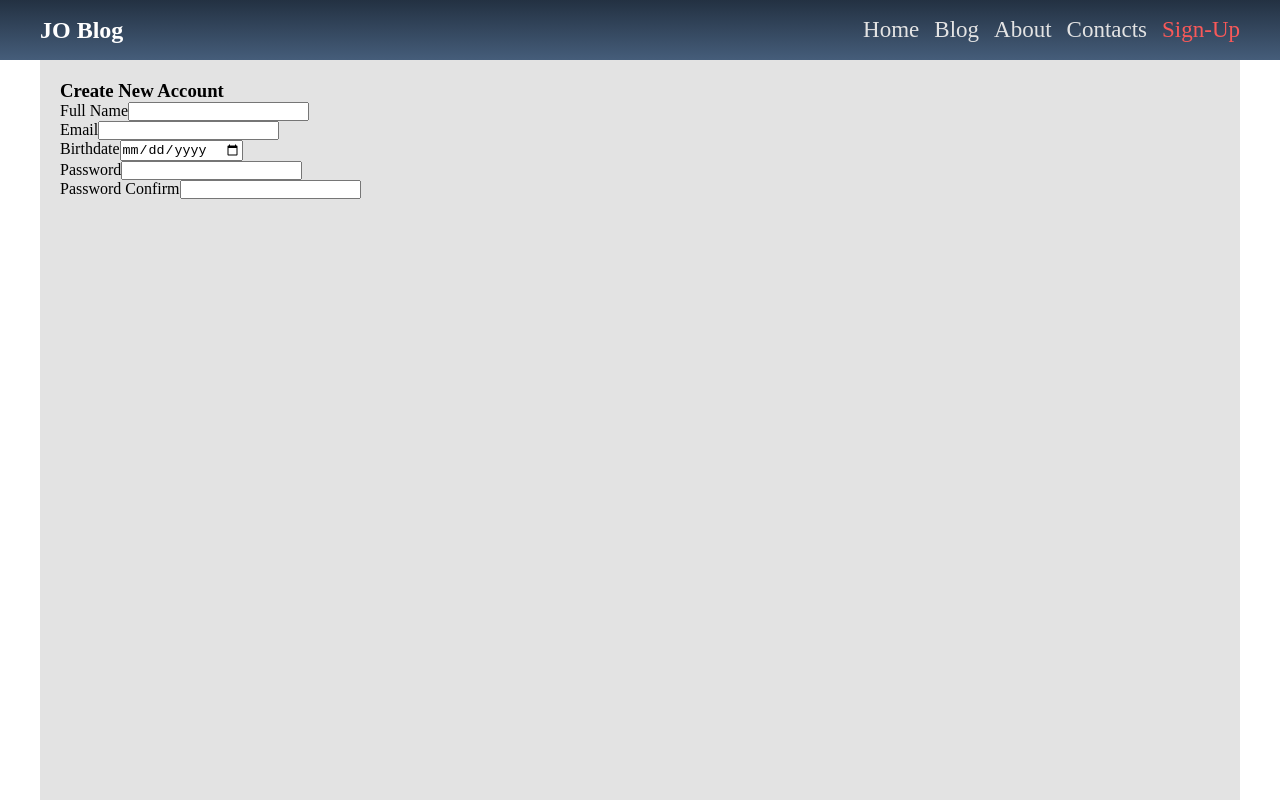
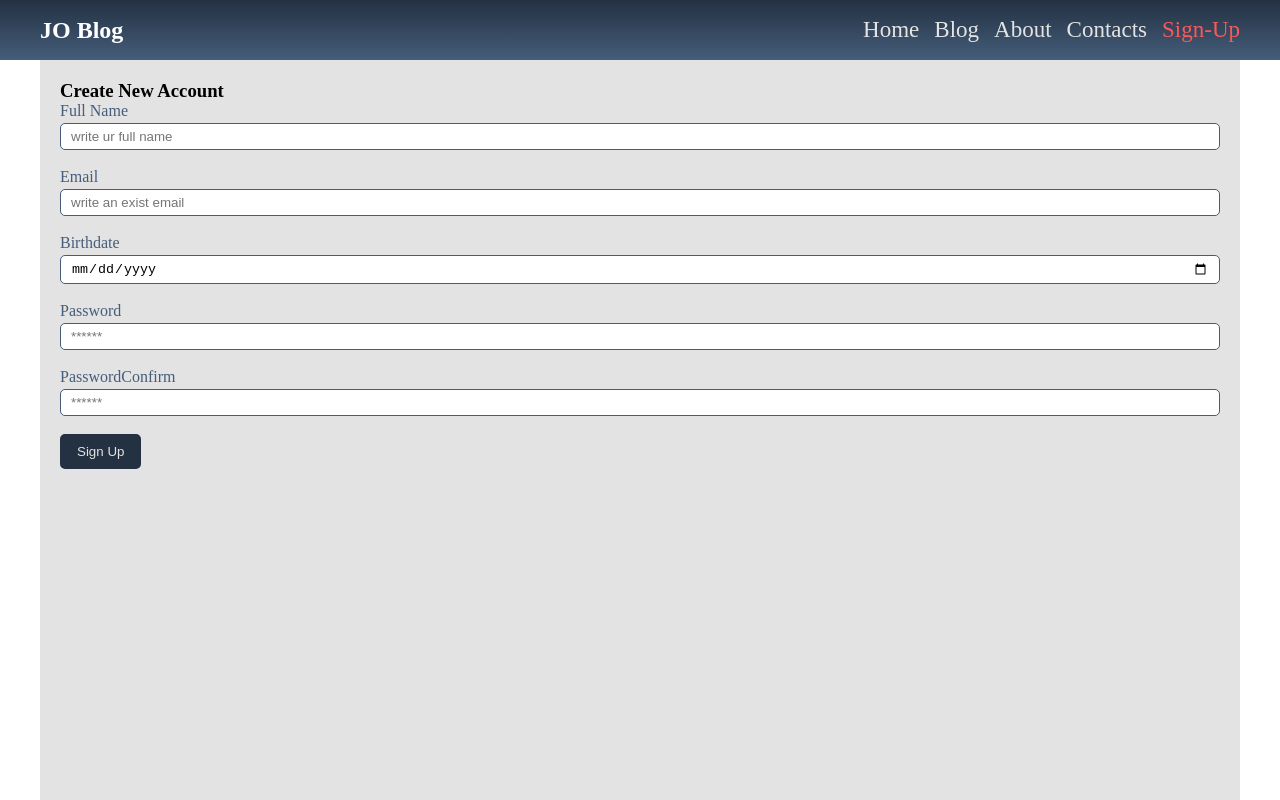
Before and after one commit to JoryAhmedd/JO-Blog22, a Next.js app: page /sign-up in a window 1280 px wide. Built offline with nearby package versions, Linux system fonts and the light colour scheme.

Commit message:
improve sign up page

```diff
--- a/src/Components/SignUp/SignUpForm.jsx
+++ b/src/Components/SignUp/SignUpForm.jsx
@@ -1,188 +1,134 @@
 "use client";
 
-import { useState } from "react";
+import {
+  isEmail,
+  isPast,
+  minLength,
+  passwordsMatch,
+} from "@/helpers/validators";
+import { useMemo, useState } from "react";
+import Input from "../UiElements/Input";
+import Button from "../UiElements/Button";
 
-export default function SignUp() {
-  const [name, setName] = useState({
-    value: "",
-    isValid: false,
-    touched: false,
+const formValidators = {
+  name: minLength,
+  email: isEmail,
+  birthdate: isPast,
+  password: minLength,
+  passwordConfirm: passwordsMatch,
+};
+
+const SignUp = () => {
+  const [formState, setFormState] = useState({
+    name: { value: "", isValid: false, touched: false },
+    email: { value: "", isValid: false, touched: false },
+    birthdate: { value: "", isValid: false, touched: false },
+    password: { value: "", isValid: false, touched: false },
+    passwordConfirm: { value: "", isValid: false, touched: false },
   });
 
-  const [email, setEmail] = useState({
-    value: "",
-    isValid: false,
-    touched: false,
-  });
+  const handleInputChange = (e) => {
+    const { value, name } = e.target;
 
-  const [birthdate, setBirthdate] = useState({
-    value: "",
-    isValid: false,
-    touched: false,
-  });
-
-  const [password, setPassword] = useState({
-    value: "",
-    isValid: false,
-    touched: false,
-  });
-
-  const [passwordConfirm, setPasswordConfirm] = useState({
-    value: "",
-    isValid: false,
-    touched: false,
-  });
-
-  // change
-
-  const handleNameChange = (e) => {
-    setName({
-      value: e.target.value,
-      touched: name.touched,
-      isValid: e.target.value.trim().length >= 3,
-    });
+    setFormState((prev) => ({
+      ...prev,
+      [name]: {
+        ...prev[name],
+        value,
+        isValid: formValidators[name]({
+          value,
+          value2: prev.password.value,
+          min: name === "name" ? 3 : name === "password" ? 6 : 0,
+        }),
+      },
+    }));
   };
 
-  const handleEmailChange = (e) => {
-    setEmail({
-      value: e.target.value,
-      touched: email.touched,
-      isValid: e.target.value.includes("@"),
-    });
+  const handleInputTouch = (e) => {
+    const { name } = e.target;
+
+    setFormState((prev) => ({
+      ...prev,
+      [name]: { ...prev[name], touched: true },
+    }));
   };
 
-  const handleBirthdateChange = (e) => {
-    setBirthdate({
-      value: e.target.value,
-      touched: birthdate.touched,
-      isValid: e.target.value !== "",
-    });
-  };
-
-  const handlePasswordChange = (e) => {
-    setPassword({
-      value: e.target.value,
-      touched: password.touched,
-      isValid: e.target.value.length >= 8,
-    });
-  };
-
-  const handlePasswordConfirmChange = (e) => {
-    setPasswordConfirm({
-      value: e.target.value,
-      touched: passwordConfirm.touched,
-      isValid: e.target.value === password.value,
-    });
-  };
-
-  // Touched
-
-  const handleNameTouched = () => {
-    setName((prev) => ({ ...prev, touched: true }));
-  };
-
-  const handleEmailTouched = () => {
-    setEmail((prev) => ({ ...prev, touched: true }));
-  };
-
-  const handleBirthdateTouched = () => {
-    setBirthdate((prev) => ({ ...prev, touched: true }));
-  };
-
-  const handlePasswordTouched = () => {
-    setPassword((prev) => ({ ...prev, touched: true }));
-  };
-
-  const handlePasswordConfirmTouched = () => {
-    setPasswordConfirm((prev) => ({
-      ...prev,
-      touched: true,
-    }));
-  };
+  // هل فيه واحدة منهم الفاليد بتاعها ب فولس؟
+  // every: هتعدي عليهم كلهم ولازم كلهم يوافقوا الشرط
+  // some: بعضهم
+  const formIsValid = useMemo(
+    () => Object.keys(formState).every((el) => formState[el].isValid),
+    [formState],
+    // القوسين اللي في الاخر دول معناهم اننا عايزاها تشتغل لما ال فورم ستيت تتغير
+  );
 
   return (
     <form>
       <h3>Create New Account</h3>
-
-      <div>
-        <label>Full Name</label>
-        <input
+      <Input
+        id="name"
         type="text"
-          value={name.value}
-          onChange={handleNameChange}
-          onBlur={handleNameTouched}
+        name="name"
+        label="Full Name"
+        placeholder="write ur full name"
+        errorText="Name should be at least 3 chars"
+        inputState={formState.name}
+        onChange={handleInputChange}
+        onBlur={handleInputTouch}
       />
 
-        <p>
-          {!name.isValid && name.touched
-            ? "Name should be at least 3 chars"
-            : ""}
-        </p>
-      </div>
-
-      <div>
-        <label>Email</label>
-        <input
+      <Input
+        id="email"
         type="email"
-          value={email.value}
-          onChange={handleEmailChange}
-          onBlur={handleEmailTouched}
+        name="email"
+        label="Email"
+        placeholder="write an exist email"
+        errorText="Please provide a valid email"
+        inputState={formState.email}
+        onChange={handleInputChange}
+        onBlur={handleInputTouch}
       />
 
-        <p>
-          {!email.isValid && email.touched
-            ? "Please provide a valid email"
-            : ""}
-        </p>
-      </div>
-
-      <div>
-        <label>Birthdate</label>
-        <input
+      <Input
+        id="birthdate"
         type="date"
-          value={birthdate.value}
-          onChange={handleBirthdateChange}
-          onBlur={handleBirthdateTouched}
+        name="birthdate"
+        label="Birthdate"
+        errorText="Please provide a valid birthdate"
+        inputState={formState.birthdate}
+        onChange={handleInputChange}
+        onBlur={handleInputTouch}
       />
 
-        <p>
-          {!birthdate.isValid && birthdate.touched
-            ? "Please provide a birthdate"
-            : ""}
-        </p>
-      </div>
-
-      <div>
-        <label>Password</label>
-        <input
+      <Input
+        id="password"
         type="password"
-          value={password.value}
-          onChange={handlePasswordChange}
-          onBlur={handlePasswordTouched}
+        name="password"
+        label="Password"
+        errorText="Password must be at least 6 chars"
+        placeholder="******"
+        inputState={formState.password}
+        onChange={handleInputChange}
+        onBlur={handleInputTouch}
       />
 
-        <p>
-          {!password.isValid && password.touched
-            ? "Password should be at least 8 chars"
-            : ""}
-        </p>
-      </div>
-
-      <div>
-        <label>Password Confirm</label>
-        <input
+      <Input
+        id="passwordConfirm"
         type="password"
-          value={passwordConfirm.value}
-          onChange={handlePasswordConfirmChange}
-          onBlur={handlePasswordConfirmTouched}
+        name="passwordConfirm"
+        label="PasswordConfirm"
+        errorText="Passwords must match"
+        placeholder="******"
+        inputState={formState.passwordConfirm}
+        onChange={handleInputChange}
+        onBlur={handleInputTouch}
       />
 
-        <p>
-          {!passwordConfirm.isValid && passwordConfirm.touched
-            ? "Passwords don't match"
-            : ""}
-        </p>
-      </div>
+      <Button disabled={formIsValid} onClick={() => {}}>
+        Sign Up
+      </Button>
     </form>
   );
-}
+};
+
+export default SignUp;
--- a/src/Components/UiElements/Input.jsx
+++ b/src/Components/UiElements/Input.jsx
@@ -1,35 +1,43 @@
+import { isValidElement } from "react";
 import classes from "./Input.module.css";
 
 export default function Input({
   id,
+  name,
   type,
   label,
   placeholder,
-  value,
-  error,
+  inputState,
   errorText,
   onChange,
+  onBlur,
 }) {
+  const { value, isValid, touched } = inputState;
+
   return (
     <div className={classes["form-input"]}>
       <label htmlFor={id}>{label}</label>
       {type === "textarea" ? (
         <textarea
           id={id}
+          name={name}
           placeholder={placeholder}
           onChange={onChange}
+          onBlur={onBlur}
           value={value}
         ></textarea>
       ) : (
         <input
           type={type}
           id={id}
+          name={name}
           placeholder={placeholder}
           onChange={onChange}
+          onBlur={onBlur}
           value={value}
         />
       )}
-      <p className={classes["error"]}>{error ? errorText : ""}</p>
+      <p className={classes["error"]}>{!isValid && touched ? errorText : ""}</p>
     </div>
   );
 }
--- a/src/Components/UiElements/Input.module.css
+++ b/src/Components/UiElements/Input.module.css
@@ -27,4 +27,5 @@
   color: var(--red);
   text-align: right;
   height: 5px;
+  margin-bottom: 10px;
 }
--- a/src/helpers/validators.js
+++ b/src/helpers/validators.js
@@ -1,3 +1,6 @@
-export const isEmpty = (value) => value.trim().length === 0;
-export const isEmail = (value) => value.trim().includes("@");
-export const minLength = (value, min = 8) => value.trim().length >= min;
+export const isEmpty = ({value}) => value.trim().length === 0;
+export const isEmail = ({value}) => value.trim().includes("@");
+export const minLength = ({value, min = 8}) => value.trim().length >= min;
+export const isPast = ({value}) => new Date(value) < new Date();
+export const passwordsMatch = ({value, value2}) =>
+  value === value2;
```
Lines whose indentation alone changed are shown as unchanged.
